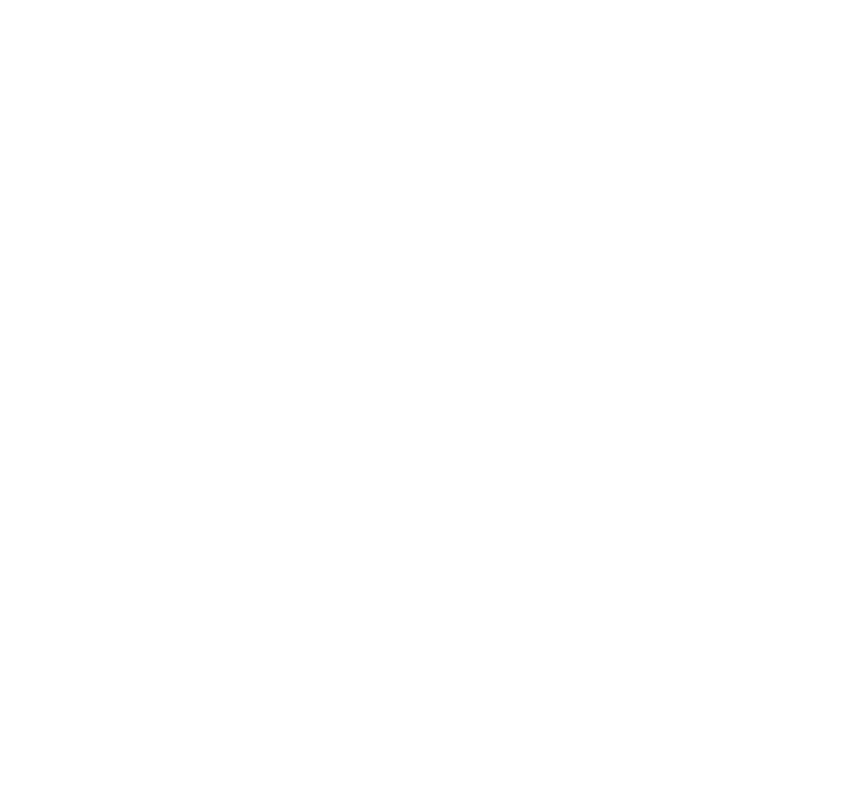
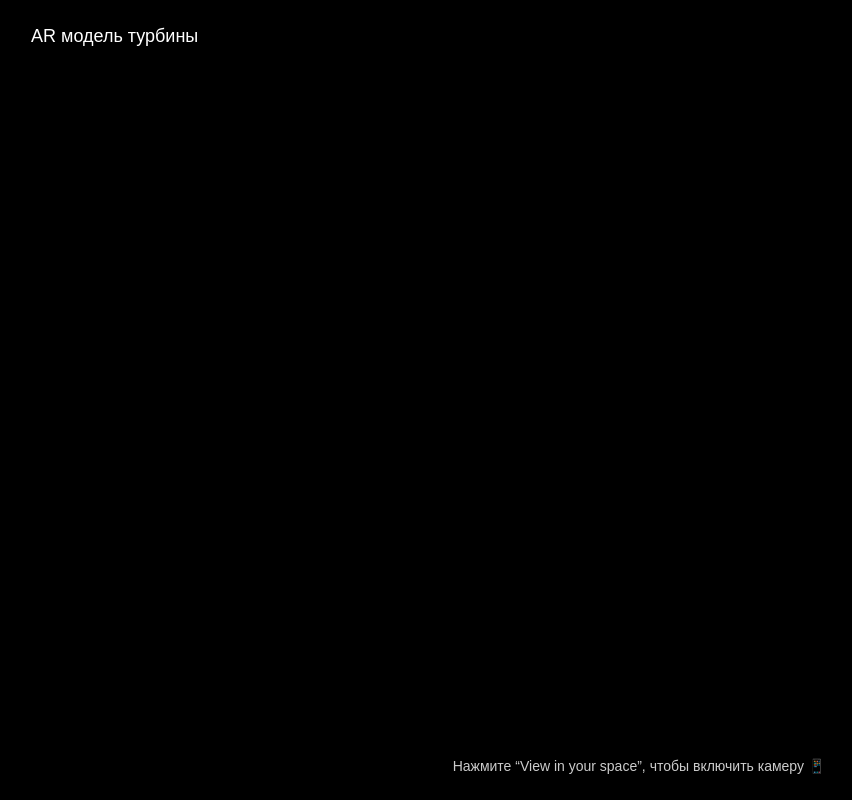
Before and after one commit to foxmatrix/Halifax_ar, a plain HTML site: page index.html in a window 1280 px wide. Shown: the whole page, without its empty margins (1-853 px from the left). Drawn offline with Linux system fonts and the light colour scheme; some packages are replaced by stand-ins of ours; a script that the page names is missing.

Commit message:
Update index.html

```diff
--- a/index.html
+++ b/index.html
@@ -1,10 +1,72 @@
+<!DOCTYPE html>
+<html lang="ru">
+  <head>
+    <meta charset="utf-8" />
+    <meta name="viewport" content="width=device-width, initial-scale=1.0" />
+    <title>AR Turbine Demo</title>
+
+    <!-- Подключаем библиотеку Google Model Viewer -->
+    <script
+      type="module"
+      src="https://ajax.googleapis.com/ajax/libs/model-viewer/3.1.1/model-viewer.min.js">
+    </script>
+
+    <style>
+      html, body {
+        margin: 0;
+        height: 100%;
+        overflow: hidden;
+        background: #000;
+        font-family: Arial, sans-serif;
+      }
+
+      model-viewer {
+        width: 100%;
+        height: 100vh;
+        --poster-color: transparent;
+      }
+
+      .title {
+        position: absolute;
+        top: 20px;
+        left: 20px;
+        color: white;
+        font-size: 18px;
+        background: rgba(0,0,0,0.4);
+        padding: 6px 12px;
+        border-radius: 8px;
+      }
+
+      .hint {
+        position: absolute;
+        bottom: 20px;
+        left: 50%;
+        transform: translateX(-50%);
+        color: rgba(255,255,255,0.8);
+        font-size: 14px;
+        background: rgba(0,0,0,0.5);
+        padding: 6px 12px;
+        border-radius: 8px;
+      }
+    </style>
+  </head>
+
+  <body>
+    <div class="title">AR модель турбины</div>
+
     <model-viewer
       src="assets/turbine.glb"
       ar
       ar-modes="webxr scene-viewer quick-look"
       camera-controls
       auto-rotate
+      rotation-per-second="30deg"
+      environment-image="neutral"
       shadow-intensity="1"
-  environment-image="neutral"
-  style="width:100%; height:100vh; background-color:black;"
-></model-viewer>
+      exposure="1.1"
+      alt="3D модель турбины">
+    </model-viewer>
+
+    <div class="hint">Нажмите “View in your space”, чтобы включить камеру 📱</div>
+  </body>
+</html>
```
Lines whose indentation alone changed are shown as unchanged.
